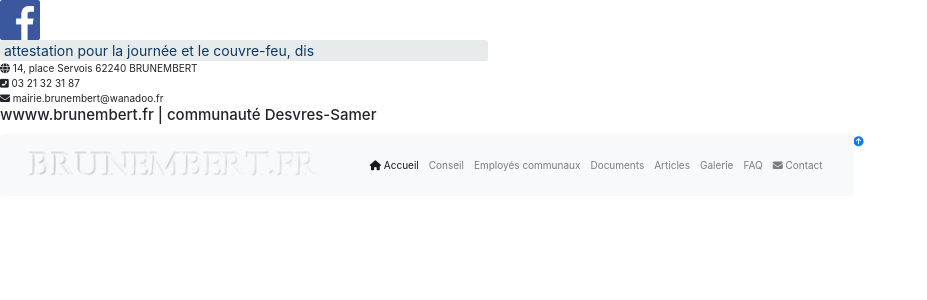
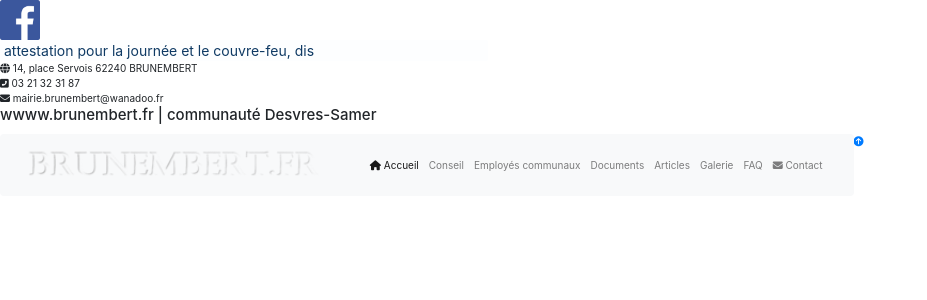
Before and after one commit to yabarji59/Formation_Simplon, a PHP site: page /modules/header/views/headerView.php in a window 1536 px wide. Shown: the top 300 px of the page, without its empty margins (0-927 px from the left). Run offline with PHP 8.4, Linux system fonts and the light colour scheme; some libraries are stand-ins or nearby versions; some web fonts are replaced.

Commit message:
modif couleur nav coordonnées dans header

```diff
--- a/modules/header/css/style.css
+++ b/modules/header/css/style.css
@@ -12,7 +12,7 @@
         height:50px;
     }
     .coordonnees-up nav.nav-de-coordonnees{
-        background:rgb(231, 235, 235);
+        background:rgb(253, 254, 255);
         height:50px;
     }
         .coordonnees-up nav.nav-de-coordonnees li{
--- a/modules/header/views/headerView.php
+++ b/modules/header/views/headerView.php
@@ -91,7 +91,7 @@
 
                         <form name="form1" id="div-texte-qui-defile">
                         <div align="left" id="div-texte-qui-defile">
-                        <input style="font-size:1.4em; background:rgb(231, 235, 235); color:#0f3a64; border:none; border-radius:2px;" type="text" name="deftext" size=50 height=100 id="div-texte-qui-defile">
+                        <input style="font-size:1.4em; background:rgb(253, 254, 255); color:#0f3a64; border:none; border-radius:2px;" type="text" name="deftext" size=50 height=100 id="div-texte-qui-defile">
                         </div>
                     </form>
                     <!-- info flash -->
```
